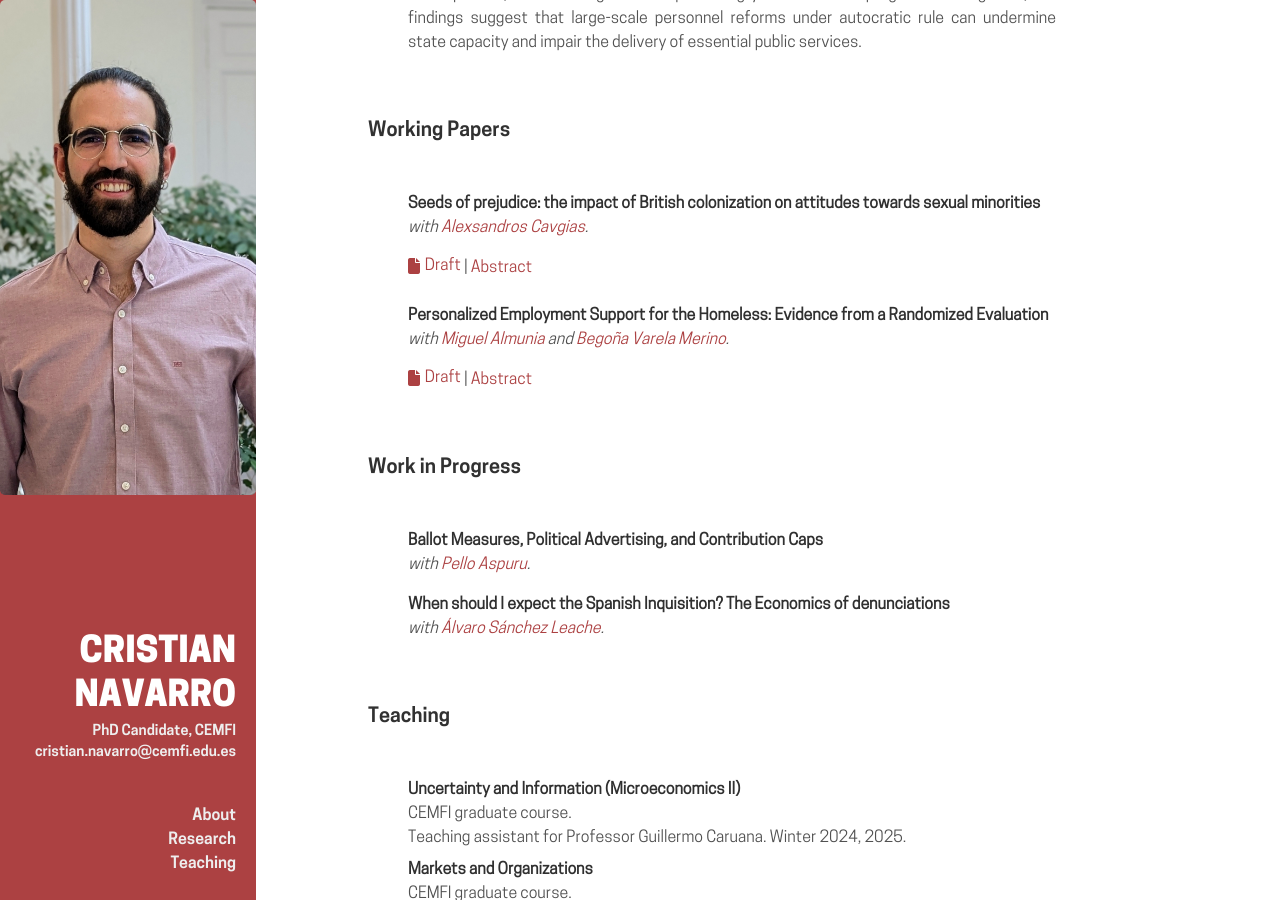
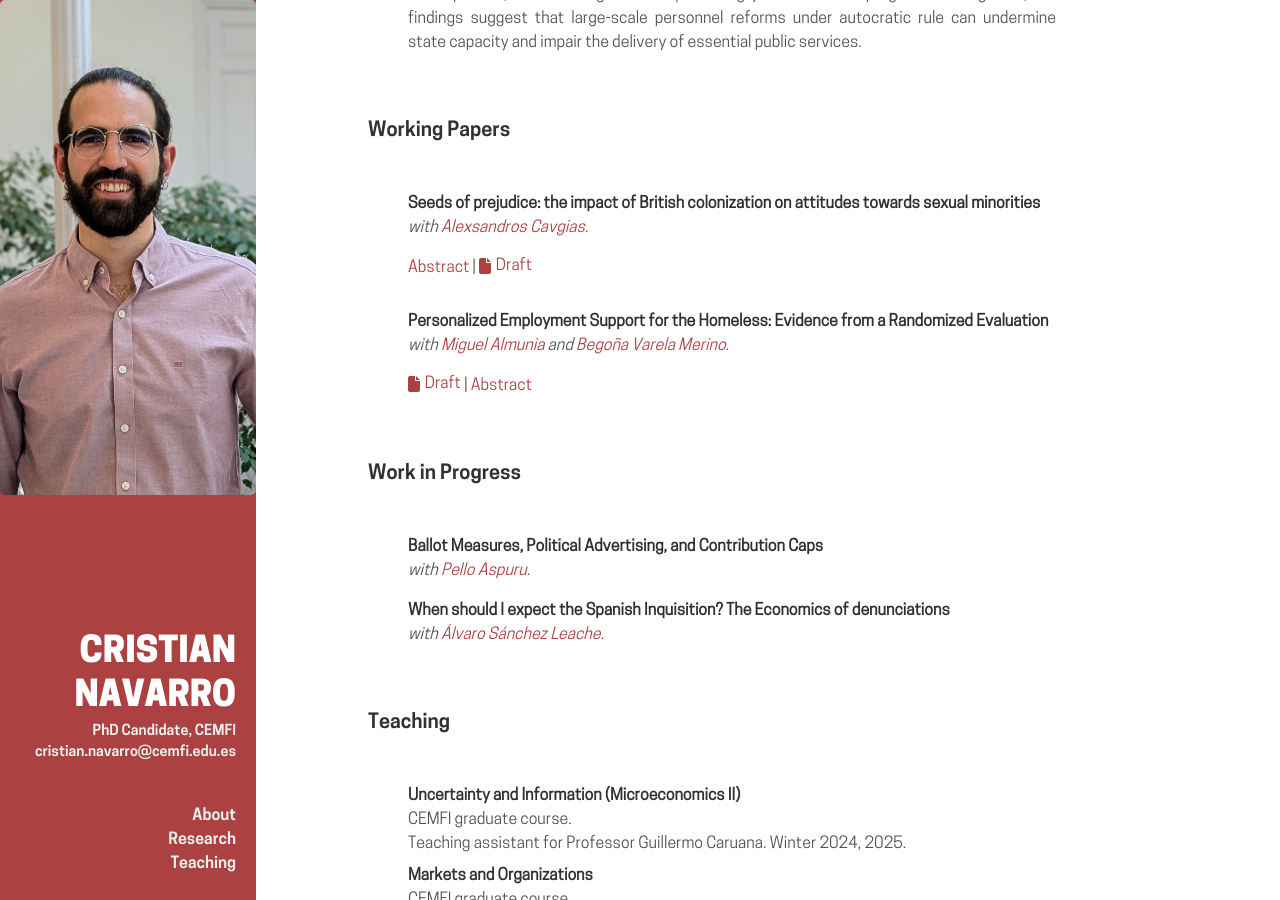
Before and after one commit to cnavarroserrano/cnavarroserrano.github.io, a Jekyll site: the page built from index.md, in a window 1280 px wide and 900 px high, scrolled down 739 px. Built offline with Jekyll 4.4.1, drawn with Linux system fonts in a browser that asks for light colours; some web fonts are replaced.

Commit message:
Update index.md

```diff
--- a/index.md
+++ b/index.md
@@ -83,10 +83,10 @@
 <dl>
   <dt class="indented"><strong><p class="indented" style="margin: 0;">Seeds of prejudice: the impact of British colonization on attitudes towards sexual minorities</p></strong></dt>
   <dd class="indented"><p><i>with <a href="https://sites.google.com/view/alexsandroscavgias/home" target="_blank">Alexsandros Cavgias</a>.</i></p>
-  <p style="margin:6px 0 0">
+  <p style="margin:2px 0 0">
+    <a href="javascript:void(0);" onclick="toggle('abstract_seedsofprejudice')">Abstract</a> |
     <a class="paper" href="papers/WP_seedsofprejudice.pdf" target="_blank" rel="noopener noreferrer">
-    <i class="fa-solid fa-file" aria-hidden="true"></i><span>Draft</span></a> |
-    <a href="javascript:void(0);" onclick="toggle('abstract_seedsofprejudice')">Abstract</a>
+    <i class="fa-solid fa-file" aria-hidden="true"></i><span>Draft</span></a>
   </p>
   <div id="abstract_seedsofprejudice" style="display:none;">
     <p>This paper provides the first causal test of the widely debated hypothesis that British colonial institutions promoted sexual prejudice—defined as negative attitudes toward sexual minorities—in postcolonial societies.
@@ -99,7 +99,7 @@
     </div>
   </dd>
 
-  <div style="height:16px;"></div>   <!-- Just adds some space -->
+  <div style="height:22px;"></div>   <!-- Just adds some space -->
 
   <dt class="indented"><strong><p class="indented" style="margin: 0;">Personalized Employment Support for the Homeless: Evidence from a Randomized Evaluation</p></strong></dt>
   <dd class="indented"><p><i>with <a href="https://miguelalmunia.weebly.com/" target="_blank">Miguel Almunia</a> and <a href="https://www.linkedin.com/in/bego%C3%B1a-varela-merino-7361751aa/" target="_blank">Begoña Varela Merino</a>.</i></p>
```
